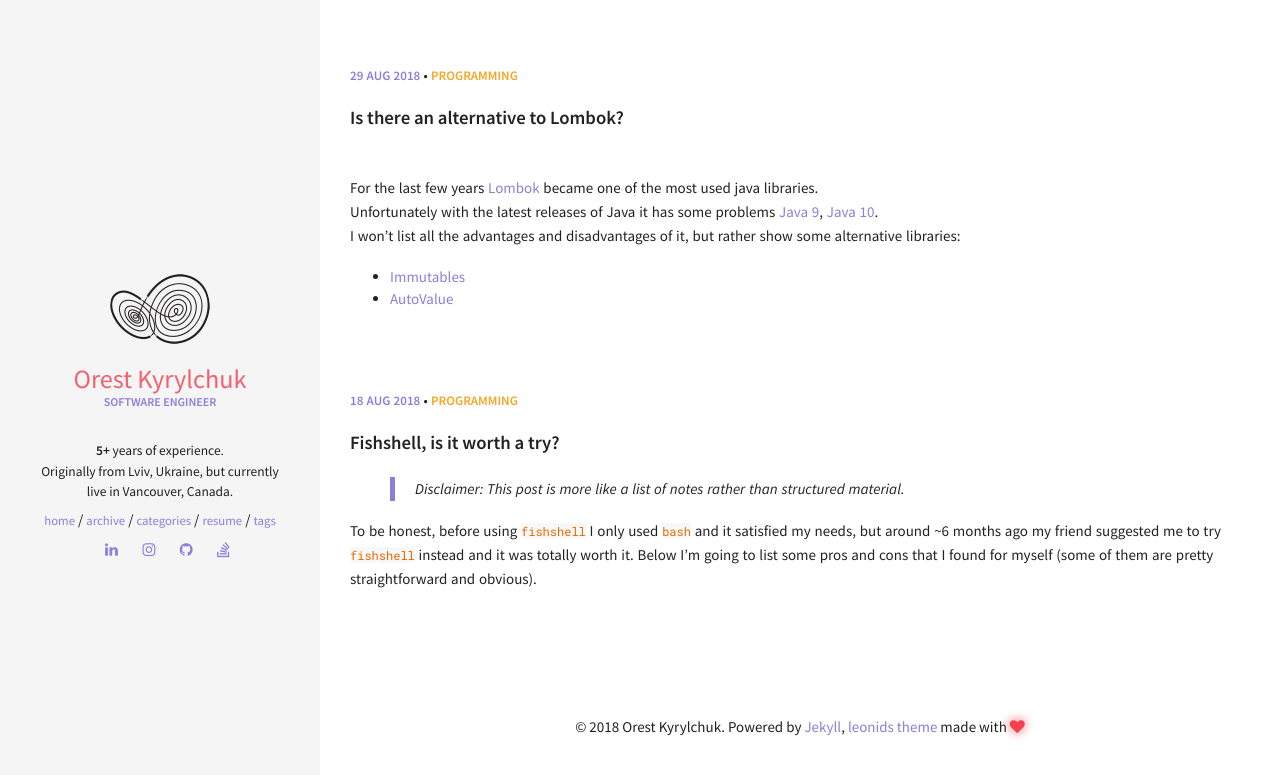
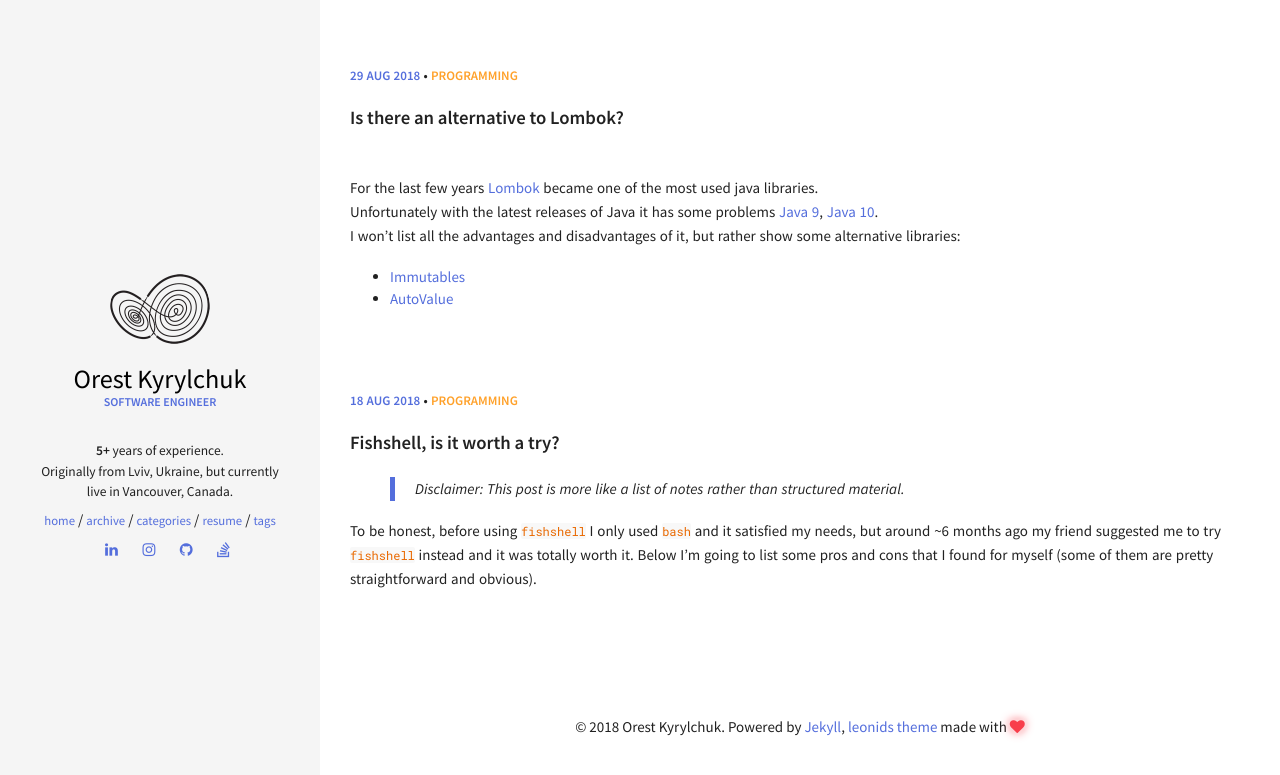
Before and after one commit to korest/korest.github.io, a Jekyll site: the page built from index.html, in a window 1280 px wide. Shown: the top 775 px of the page. Built offline with Jekyll 4.4.1, drawn with Linux system fonts in a browser that asks for light colours; the list of posts is cut into pages by our own code.

Commit message:
Updated colors

```diff
--- a/_sass/components/_variables.scss
+++ b/_sass/components/_variables.scss
@@ -56,10 +56,10 @@ $background-color: #f5f5f5;
 
 $white:            #fff;
 $primary:          #42b983;
-$secondary:        #8d7edc;
+$secondary:        #546edc;
 $success:          #65e892;
 $danger:           #f83e4b;
-$warning:          #F5A623;
+$warning:          #ffa12a;
 $info:             #09ABF6;
 
 // Tables
--- a/_sass/pages/_layout.scss
+++ b/_sass/pages/_layout.scss
@@ -28,7 +28,7 @@
   }
   .author_name {
     display: block;
-    color: #F36170;
+    color: #000000;
     font-size: 1.75em;
   }
   .author_job {
```
